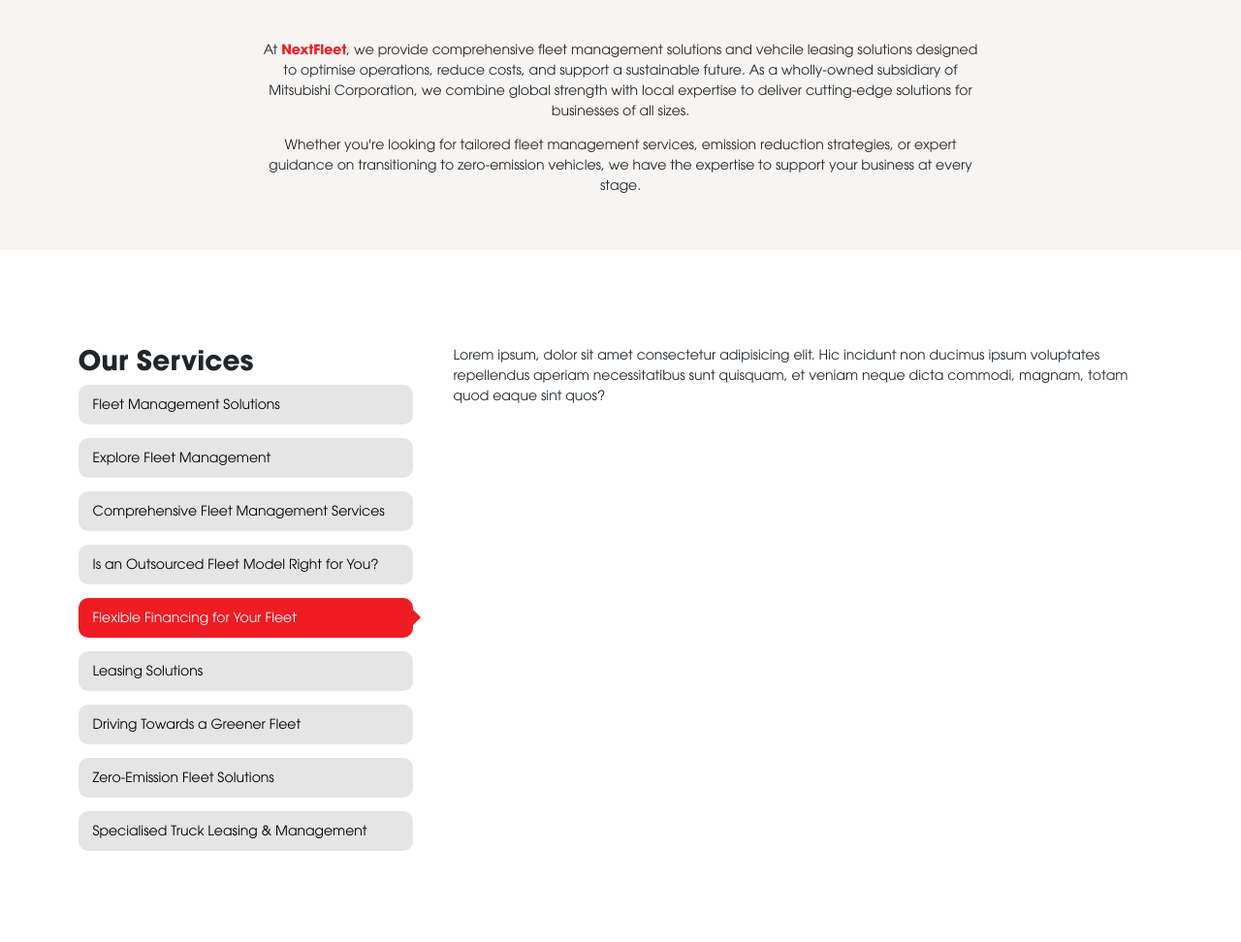
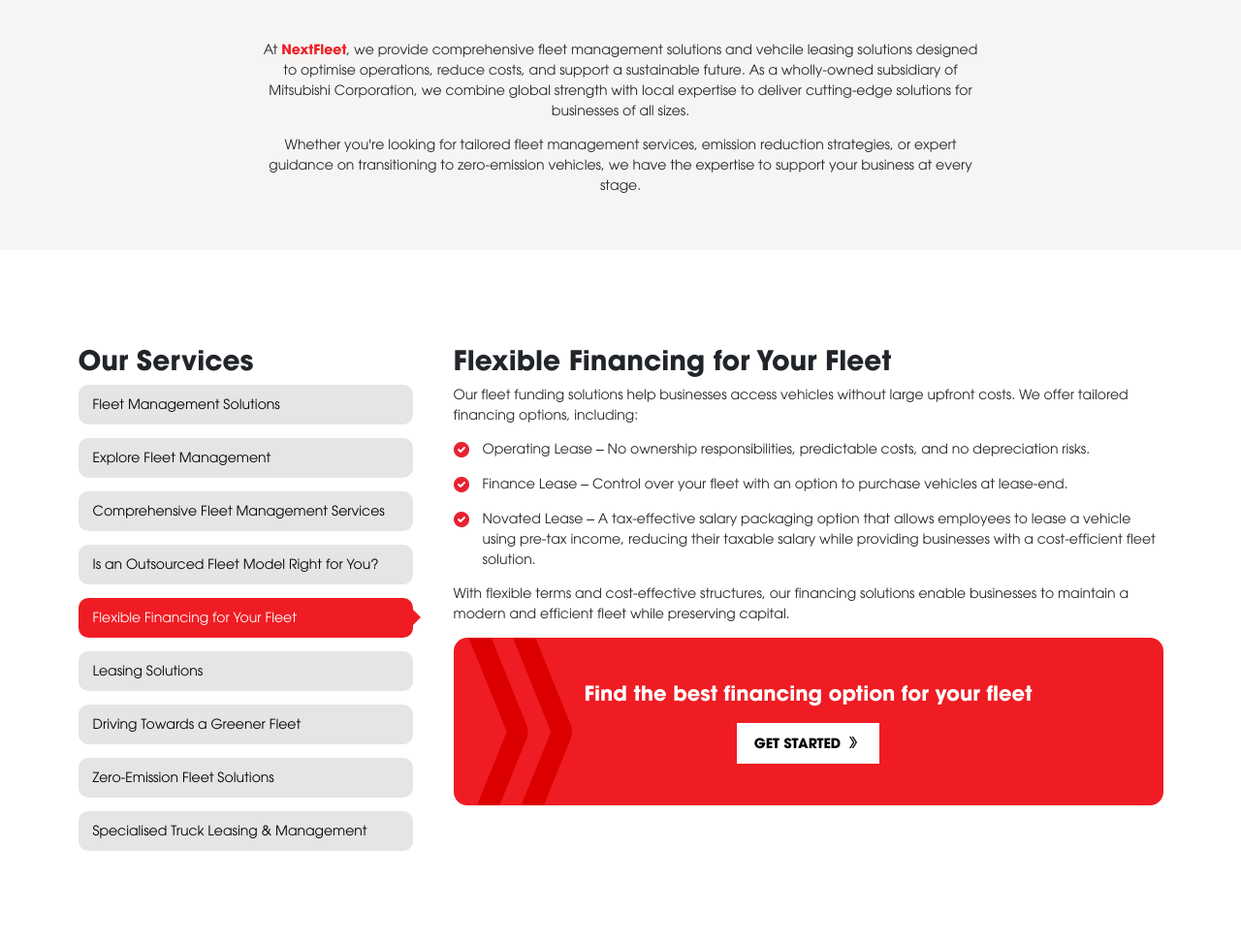
Before and after one commit to webdevi121/nextfleet, a PHP site: page /services.html in a window 1280 px wide, after a click on "Flexible Financing for Your Fleet". Shown: the part 729-1701 px from the top of the page at 97% size. Run offline with PHP 8.4, Linux system fonts and the light colour scheme.

Commit message:
services content update

```diff
--- a/php/components/cta-services.php
+++ b/php/components/cta-services.php
@@ -6,7 +6,7 @@ class="bg-primary rounded-4 text-center py-5 pb-5 overflow-hidden position-relat
     alt="icon"
     class="position-absolute top-0 start-0 col-2 d-none d-sm-block h-100"
 />
-<div class="col-10 col-sm-7 m-auto">
+<div class="col-10 col-sm-8 m-auto">
     <div class="fs-4 fw-bold mb-3 text-white">
     <p><?php echo $text ?? 'Default CTA text'; ?></p>
     </div>
--- a/services.html
+++ b/services.html
@@ -370,7 +370,7 @@ class="bg-primary rounded-4 text-center py-5 pb-5 overflow-hidden position-relat
     alt="icon"
     class="position-absolute top-0 start-0 col-2 d-none d-sm-block h-100"
 />
-<div class="col-10 col-sm-7 m-auto">
+<div class="col-10 col-sm-8 m-auto">
     <div class="fs-4 fw-bold mb-3 text-white">
     <p>Ready to optimise your fleet?</p>
     </div>
@@ -423,7 +423,7 @@ class="bg-primary rounded-4 text-center py-5 pb-5 overflow-hidden position-relat
     alt="icon"
     class="position-absolute top-0 start-0 col-2 d-none d-sm-block h-100"
 />
-<div class="col-10 col-sm-7 m-auto">
+<div class="col-10 col-sm-8 m-auto">
     <div class="fs-4 fw-bold mb-3 text-white">
     <p>Ready to optimise your fleet?</p>
     </div>
@@ -471,7 +471,7 @@ class="bg-primary rounded-4 text-center py-5 pb-5 overflow-hidden position-relat
     alt="icon"
     class="position-absolute top-0 start-0 col-2 d-none d-sm-block h-100"
 />
-<div class="col-10 col-sm-7 m-auto">
+<div class="col-10 col-sm-8 m-auto">
     <div class="fs-4 fw-bold mb-3 text-white">
     <p>Let us handle your fleet while you focus on business growth</p>
     </div>
@@ -520,7 +520,7 @@ class="bg-primary rounded-4 text-center py-5 pb-5 overflow-hidden position-relat
     alt="icon"
     class="position-absolute top-0 start-0 col-2 d-none d-sm-block h-100"
 />
-<div class="col-10 col-sm-7 m-auto">
+<div class="col-10 col-sm-8 m-auto">
     <div class="fs-4 fw-bold mb-3 text-white">
     <p>Let's discuss if outsourcing your fleet is the right move.</p>
     </div>
@@ -552,36 +552,240 @@ class="bg-primary rounded-4 text-center py-5 pb-5 overflow-hidden position-relat
             id: 'tab-5',
             title: 'Flexible Financing for Your Fleet',
             content: `
-                <p>Lorem ipsum, dolor sit amet consectetur adipisicing elit. Hic incidunt non ducimus ipsum voluptates repellendus aperiam necessitatibus sunt quisquam, et veniam neque dicta commodi, magnam, totam quod eaque sint quos?</p>
+                <h2>Flexible Financing for Your Fleet</h2>
+                <p>Our fleet funding solutions help businesses access vehicles without large upfront costs. We offer tailored financing options, including:</p>
+                <ul class="custom-bullets">
+                  <li>Operating Lease – No ownership responsibilities, predictable costs, and no depreciation risks.</li>
+                  <li>Finance Lease – Control over your fleet with an option to purchase vehicles at lease-end.</li>
+                  <li>Novated Lease – A tax-effective salary packaging option that allows employees to lease a vehicle using pre-tax income, reducing their taxable salary while providing businesses with a cost-efficient fleet solution.</li>
+                </ul>
+                <p>With flexible terms and cost-effective structures, our financing solutions enable businesses to maintain a modern and efficient fleet while preserving capital.</p>
+                  <div
+class="bg-primary rounded-4 text-center py-5 pb-5 overflow-hidden position-relative"
+>
+<img
+    src="images/cta-arrow.png"
+    alt="icon"
+    class="position-absolute top-0 start-0 col-2 d-none d-sm-block h-100"
+/>
+<div class="col-10 col-sm-8 m-auto">
+    <div class="fs-4 fw-bold mb-3 text-white">
+    <p>Find the best financing option for your fleet</p>
+    </div>
+    <a href="/" class="btn btn-primary text-white fw-bold bg-white">
+    <div class="d-flex align-items-center gap-2">
+        <div class="text-uppercase text-black">
+        Get Started        </div>
+        <div class="flex-grow-1">
+        <svg
+            width="15"
+            height="15"
+            viewBox="0 0 15 15"
+            fill="text-black"
+        >
+            <path
+            d="M10 5.9948L6.13869 12H4.66296L8.52427 5.9948L4.66296 0H6.13869L10 5.9948Z"
+            />
+            <path
+            d="M7.34813 5.9948L3.48682 12H2L5.8613 5.9948L2 0H3.48682L7.34813 5.9948Z"
+            />
+        </svg>
+        </div>
+    </div>
+    </a>
+</div>
+</div>
             `
         },
         {
             id: 'tab-6',
             title: 'Leasing Solutions',
             content: `
-                <p>Lorem ipsum, dolor sit amet consectetur adipisicing elit. Hic incidunt non ducimus ipsum voluptates repellendus aperiam necessitatibus sunt quisquam, et veniam neque dicta commodi, magnam, totam quod eaque sint quos?</p>
-            `
+                <h2>Tailored Leasing Solutions for Every Business</h2>
+                <p>Fleet leasing provides flexibility, cost savings, and risk management benefits. Whether you need a single vehicle or a full fleet, our leasing options help businesses maintain modern, efficient fleets without the burden of ownership. Our lease offerings include:</p>
+                <ul class="custom-bullets">
+                  <li>Short & Long-Term Leases – Commercial fleet leasing structures based on your business needs.</li>
+                  <li>Fully Maintained Leasing – Comprehensive packages covering servicing, repairs, and roadside assistance.</li>
+                  <li>Custom Fleet Solutions – Vehicles tailored to specific industry requirements.</li>
+                </ul>
+                  <div
+class="bg-primary rounded-4 text-center py-5 pb-5 overflow-hidden position-relative"
+>
+<img
+    src="images/cta-arrow.png"
+    alt="icon"
+    class="position-absolute top-0 start-0 col-2 d-none d-sm-block h-100"
+/>
+<div class="col-10 col-sm-8 m-auto">
+    <div class="fs-4 fw-bold mb-3 text-white">
+    <p>Flexible fleet leasing solutions to suit your needs</p>
+    </div>
+    <a href="/" class="btn btn-primary text-white fw-bold bg-white">
+    <div class="d-flex align-items-center gap-2">
+        <div class="text-uppercase text-black">
+        Enquire Now        </div>
+        <div class="flex-grow-1">
+        <svg
+            width="15"
+            height="15"
+            viewBox="0 0 15 15"
+            fill="text-black"
+        >
+            <path
+            d="M10 5.9948L6.13869 12H4.66296L8.52427 5.9948L4.66296 0H6.13869L10 5.9948Z"
+            />
+            <path
+            d="M7.34813 5.9948L3.48682 12H2L5.8613 5.9948L2 0H3.48682L7.34813 5.9948Z"
+            />
+        </svg>
+        </div>
+    </div>
+    </a>
+</div>
+</div>            `
         },
         {
             id: 'tab-7',
             title: 'Driving Towards a Greener Fleet',
             content: `
-                <p>Lorem ipsum, dolor sit amet consectetur adipisicing elit. Hic incidunt non ducimus ipsum voluptates repellendus aperiam necessitatibus sunt quisquam, et veniam neque dicta commodi, magnam, totam quod eaque sint quos?</p>
+                <h2>Driving Towards a Greener Fleet</h2>
+                <p>Reducing fleet emissions is key to achieving sustainability goals. We help businesses lower their carbon footprint through:</p>
+                <ul class="custom-bullets">
+                  <li>Fleet Optimisation – Enhancing efficiency with route planning and fuel management.</li>
+                  <li>Transition Planning – Strategic guidance for integrating hybrid and electric vehicles.</li>
+                  <li>Emission Reduction Strategies – Data-driven insights to reduce fuel consumption and environmental impact..</li>
+                </ul>
+                  <div
+class="bg-primary rounded-4 text-center py-5 pb-5 overflow-hidden position-relative"
+>
+<img
+    src="images/cta-arrow.png"
+    alt="icon"
+    class="position-absolute top-0 start-0 col-2 d-none d-sm-block h-100"
+/>
+<div class="col-10 col-sm-8 m-auto">
+    <div class="fs-4 fw-bold mb-3 text-white">
+    <p>Sustainable fleets are the future—let NextFleet help you lead the way</p>
+    </div>
+    <a href="/" class="btn btn-primary text-white fw-bold bg-white">
+    <div class="d-flex align-items-center gap-2">
+        <div class="text-uppercase text-black">
+        Speak to an Expert        </div>
+        <div class="flex-grow-1">
+        <svg
+            width="15"
+            height="15"
+            viewBox="0 0 15 15"
+            fill="text-black"
+        >
+            <path
+            d="M10 5.9948L6.13869 12H4.66296L8.52427 5.9948L4.66296 0H6.13869L10 5.9948Z"
+            />
+            <path
+            d="M7.34813 5.9948L3.48682 12H2L5.8613 5.9948L2 0H3.48682L7.34813 5.9948Z"
+            />
+        </svg>
+        </div>
+    </div>
+    </a>
+</div>
+</div>
             `
         },
         {
             id: 'tab-8',
             title: 'Zero-Emission Fleet Solutions',
             content: `
-                <p>Lorem ipsum, dolor sit amet consectetur adipisicing elit. Hic incidunt non ducimus ipsum voluptates repellendus aperiam necessitatibus sunt quisquam, et veniam neque dicta commodi, magnam, totam quod eaque sint quos?</p>
-            `
+                <h2>Your Roadmap to a Zero-Emission Fleet</h2>
+                <p>The future of fleet management solutions is electric and hydrogen-powered. Our transition-to-zero services guide businesses in adopting sustainable vehicles, optimising charging infrastructure, and managing the shift to a low-emission fleet. Our services include:</p>
+                <ul class="custom-bullets">
+                  <li>EV & Hydrogen Vehicle Procurement – Helping businesses select the right zero-emission vehicles.</li>
+                  <li>Infrastructure Planning – Charging and refueling solutions for seamless adoption.</li>
+                  <li>Total Cost of Ownership Analysis – Helping businesses make informed financial decisions.</li>
+                </ul>
+                  <div
+class="bg-primary rounded-4 text-center py-5 pb-5 overflow-hidden position-relative"
+>
+<img
+    src="images/cta-arrow.png"
+    alt="icon"
+    class="position-absolute top-0 start-0 col-2 d-none d-sm-block h-100"
+/>
+<div class="col-10 col-sm-8 m-auto">
+    <div class="fs-4 fw-bold mb-3 text-white">
+    <p>Drive sustainability forward with NextFleet’s zero-emission solutions.</p>
+    </div>
+    <a href="/" class="btn btn-primary text-white fw-bold bg-white">
+    <div class="d-flex align-items-center gap-2">
+        <div class="text-uppercase text-black">
+        Speak to an Expert        </div>
+        <div class="flex-grow-1">
+        <svg
+            width="15"
+            height="15"
+            viewBox="0 0 15 15"
+            fill="text-black"
+        >
+            <path
+            d="M10 5.9948L6.13869 12H4.66296L8.52427 5.9948L4.66296 0H6.13869L10 5.9948Z"
+            />
+            <path
+            d="M7.34813 5.9948L3.48682 12H2L5.8613 5.9948L2 0H3.48682L7.34813 5.9948Z"
+            />
+        </svg>
+        </div>
+    </div>
+    </a>
+</div>
+</div>            `
         },
         {
             id: 'tab-9',
             title: 'Specialised Truck Leasing & Management',
             content: `
-                <p>Lorem ipsum, dolor sit amet consectetur adipisicing elit. Hic incidunt non ducimus ipsum voluptates repellendus aperiam necessitatibus sunt quisquam, et veniam neque dicta commodi, magnam, totam quod eaque sint quos?</p>
-            `
+                <h2>Specialised Truck Leasing & Management</h2>
+                <p>Our truck leasing solutions help businesses optimise heavy vehicle operations with flexible lease options, maintenance support, and compliance management. We ensure your fleet stays road-ready while reducing downtime and costs. Our services include:</p>
+                <ul class="custom-bullets">
+                  <li>Tailored Truck Leasing – Short and long-term lease options for all business sizes.</li>
+                  <li>Proactive Maintenance Programs – Keeping your trucks operational with minimal downtime.</li>
+                  <li>Regulatory Compliance Support – Ensuring all heavy vehicles meet legal and safety requirements.</li>
+                  <li>Keep your operations running smoothly with NextFleet’s expert truck leasing and management solutions.</li>
+                </ul>
+                  <div
+class="bg-primary rounded-4 text-center py-5 pb-5 overflow-hidden position-relative"
+>
+<img
+    src="images/cta-arrow.png"
+    alt="icon"
+    class="position-absolute top-0 start-0 col-2 d-none d-sm-block h-100"
+/>
+<div class="col-10 col-sm-8 m-auto">
+    <div class="fs-4 fw-bold mb-3 text-white">
+    <p>Keep your operations running smoothly with NextFleet</p>
+    </div>
+    <a href="/" class="btn btn-primary text-white fw-bold bg-white">
+    <div class="d-flex align-items-center gap-2">
+        <div class="text-uppercase text-black">
+        Enquire Now        </div>
+        <div class="flex-grow-1">
+        <svg
+            width="15"
+            height="15"
+            viewBox="0 0 15 15"
+            fill="text-black"
+        >
+            <path
+            d="M10 5.9948L6.13869 12H4.66296L8.52427 5.9948L4.66296 0H6.13869L10 5.9948Z"
+            />
+            <path
+            d="M7.34813 5.9948L3.48682 12H2L5.8613 5.9948L2 0H3.48682L7.34813 5.9948Z"
+            />
+        </svg>
+        </div>
+    </div>
+    </a>
+</div>
+</div>            `
         }
     ];
 
```
Also changed, not shown: php/services.php (+59 -5 lines).
